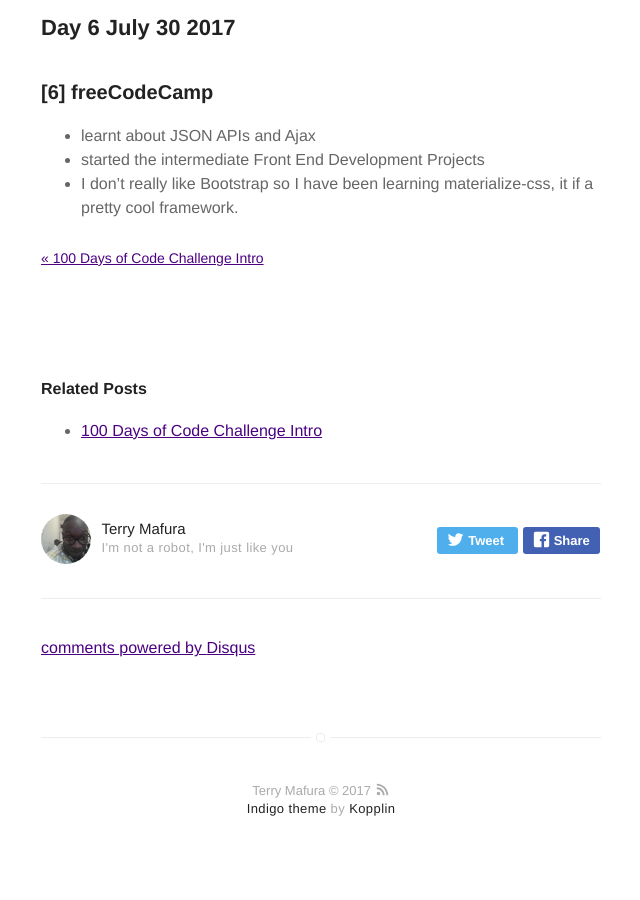
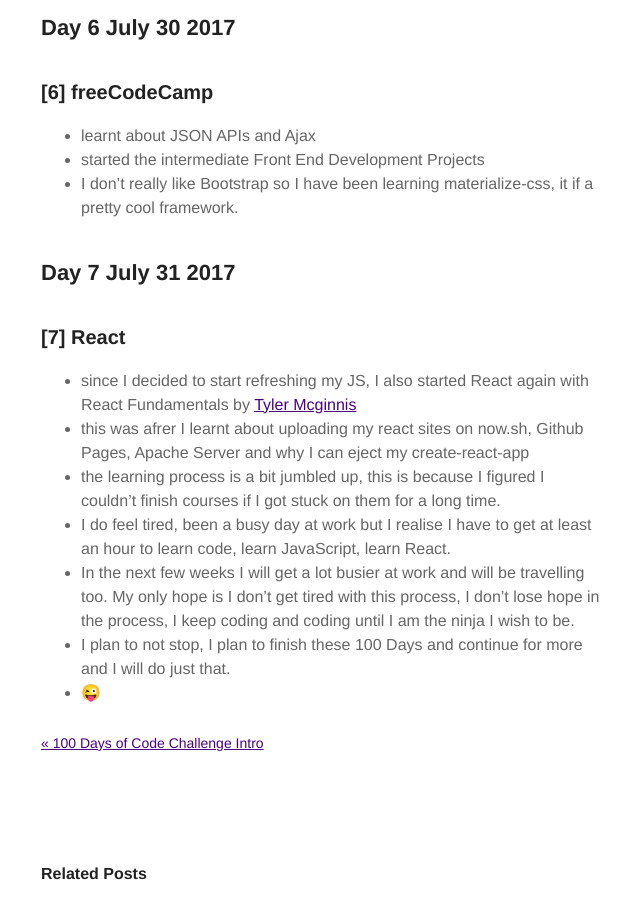
Before and after one commit to terrymafura/maffsojah.github.io, a Jekyll site: the page built from _posts/2017-07-25-100-Days-of-Code-Days-1-10.markdown, in a window 1280 px wide and 900 px high, scrolled down 2051 px. Shown: the whole window, without its empty margins (319-959 px from the left). Built offline with Jekyll 4.4.1, drawn with Linux system fonts in a browser that asks for light colours; emoji names are drawn with the system emoji font; comment, search, counter and statistics services are not loaded.

Commit message:
100 Days of Code Day 7

```diff
--- a/_posts/2017-07-25-100-Days-of-Code-Days-1-10.markdown
+++ b/_posts/2017-07-25-100-Days-of-Code-Days-1-10.markdown
@@ -51,3 +51,13 @@ description: 100 Days of Code Challenge Days 1-10
 - learnt about JSON APIs and Ajax
 - started the intermediate Front End Development Projects
 - I don't really like Bootstrap so I have been learning materialize-css, it if a pretty cool framework.
+
+## Day 7 July 31 2017
+### [7] React
+-  since I decided to start refreshing my JS, I also started React again with React Fundamentals by [Tyler Mcginnis](https://twitter.com/tylermcginnis)
+- this was afrer I learnt about uploading my react sites on now.sh, Github Pages, Apache Server and why I can eject my create-react-app
+- the learning process is a bit jumbled up, this is because I figured I couldn't finish courses if I got stuck on them for a long time.
+- I do feel tired, been a busy day at work but I realise I have to get at least an hour to learn code, learn JavaScript, learn React.
+- In the next few weeks I will get a lot busier at work and will be travelling too. My only hope is I don't get tired with this process, I don't lose hope in the process, I keep coding and coding until I am the ninja I wish to be.
+- I plan to not stop, I plan to finish these 100 Days and continue for more and I will do just that.
+- 😜
```
